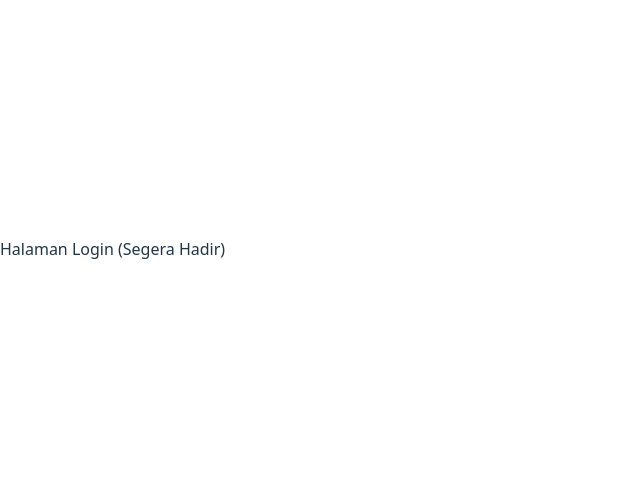
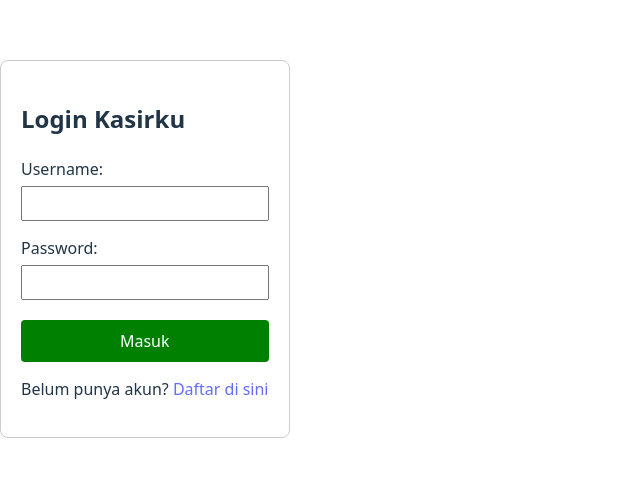
Before and after one commit to Rei-khen/sisfor-kelompok-14, a React (Vite) app in the folder client/: page /login in a window 1280 px wide. Shown: the part 151-628 px from the top of the page, without its empty margins (0-640 px from the left). Built offline with nearby package versions, Linux system fonts and the light colour scheme.

Commit message:
membuat fitur login sederhana

```diff
--- a/client/src/App.tsx
+++ b/client/src/App.tsx
@@ -1,15 +1,16 @@
 // client/src/App.tsx
 import { Routes, Route, Navigate } from "react-router-dom";
 import Register from "./pages/Register";
+import Login from "./pages/Login";
+import Dashboard from "./pages/Dashboard";
 
 function App() {
   return (
     <Routes>
-      {/* Redirect halaman utama ke /register untuk sementara */}
-      <Route path="/" element={<Navigate to="/register" replace />} />
+      <Route path="/" element={<Navigate to="/login" replace />} />
       <Route path="/register" element={<Register />} />
-      {/* Route login kita siapkan placeholder-nya dulu */}
-      <Route path="/login" element={<div>Halaman Login (Segera Hadir)</div>} />
+      <Route path="/login" element={<Login />} />
+      <Route path="/dashboard" element={<Dashboard />} />
     </Routes>
   );
 }
--- /dev/null
+++ b/client/src/pages/Dashboard.tsx
@@ -0,0 +1,48 @@
+// client/src/pages/Dashboard.tsx
+import React from "react";
+import { useNavigate } from "react-router-dom";
+
+const Dashboard: React.FC = () => {
+  const navigate = useNavigate();
+  // Ambil data user dari localStorage untuk ditampilkan
+  const userString = localStorage.getItem("user");
+  const user = userString ? JSON.parse(userString) : null;
+
+  const handleLogout = () => {
+    // Hapus token saat logout
+    localStorage.removeItem("token");
+    localStorage.removeItem("user");
+    navigate("/login");
+  };
+
+  if (!localStorage.getItem("token")) {
+    // Proteksi sederhana: jika tidak ada token, tendang ke login
+    window.location.href = "/login";
+    return null;
+  }
+
+  return (
+    <div style={{ padding: "20px" }}>
+      <h1>Selamat Datang di Dashboard, {user?.username}!</h1>
+      <p>
+        Role kamu saat ini: <strong>{user?.role}</strong>
+      </p>
+      <p>Di sini nanti akan ada menu-menu Kasirku.</p>
+      <button
+        onClick={handleLogout}
+        style={{
+          padding: "10px 20px",
+          backgroundColor: "red",
+          color: "white",
+          border: "none",
+          borderRadius: "5px",
+          cursor: "pointer",
+        }}
+      >
+        Logout
+      </button>
+    </div>
+  );
+};
+
+export default Dashboard;
--- /dev/null
+++ b/client/src/pages/Login.tsx
@@ -0,0 +1,96 @@
+// client/src/pages/Login.tsx
+import React, { useState } from "react";
+import axios from "axios";
+import { useNavigate, Link } from "react-router-dom";
+
+const Login: React.FC = () => {
+  const [username, setUsername] = useState("");
+  const [password, setPassword] = useState("");
+  const [error, setError] = useState("");
+  const navigate = useNavigate();
+
+  const handleLogin = async (e: React.FormEvent) => {
+    e.preventDefault();
+    setError("");
+
+    try {
+      const response = await axios.post(
+        "http://localhost:5000/api/auth/login",
+        {
+          username,
+          password,
+        }
+      );
+
+      // Simpan token ke localStorage agar browser 'ingat' user sudah login
+      localStorage.setItem("token", response.data.token);
+      // Simpan juga info user jika perlu
+      localStorage.setItem("user", JSON.stringify(response.data.user));
+
+      alert("Login berhasil!");
+      navigate("/dashboard"); // Arahkan ke dashboard
+    } catch (err: any) {
+      setError(err.response?.data?.message || "Login gagal.");
+    }
+  };
+
+  return (
+    <div
+      style={{
+        maxWidth: "400px",
+        margin: "50px auto",
+        padding: "20px",
+        border: "1px solid #ccc",
+        borderRadius: "8px",
+      }}
+    >
+      <h2>Login Kasirku</h2>
+      {error && <p style={{ color: "red" }}>{error}</p>}
+      <form onSubmit={handleLogin}>
+        <div style={{ marginBottom: "15px" }}>
+          <label style={{ display: "block", marginBottom: "5px" }}>
+            Username:
+          </label>
+          <input
+            type="text"
+            value={username}
+            onChange={(e) => setUsername(e.target.value)}
+            required
+            style={{ width: "100%", padding: "8px", boxSizing: "border-box" }}
+          />
+        </div>
+        <div style={{ marginBottom: "20px" }}>
+          <label style={{ display: "block", marginBottom: "5px" }}>
+            Password:
+          </label>
+          <input
+            type="password"
+            value={password}
+            onChange={(e) => setPassword(e.target.value)}
+            required
+            style={{ width: "100%", padding: "8px", boxSizing: "border-box" }}
+          />
+        </div>
+        <button
+          type="submit"
+          style={{
+            width: "100%",
+            padding: "10px",
+            backgroundColor: "green",
+            color: "white",
+            border: "none",
+            borderRadius: "4px",
+            cursor: "pointer",
+          }}
+        >
+          Masuk
+        </button>
+      </form>
+      <p style={{ marginTop: "15px", textAlign: "center" }}>
+        Belum punya akun? <Link to="/register">Daftar di sini</Link>
+      </p>
+    </div>
+  );
+};
+
+export default Login;
```
Also changed, not shown: 2 other files (tests, documents, lock files or other folders).
